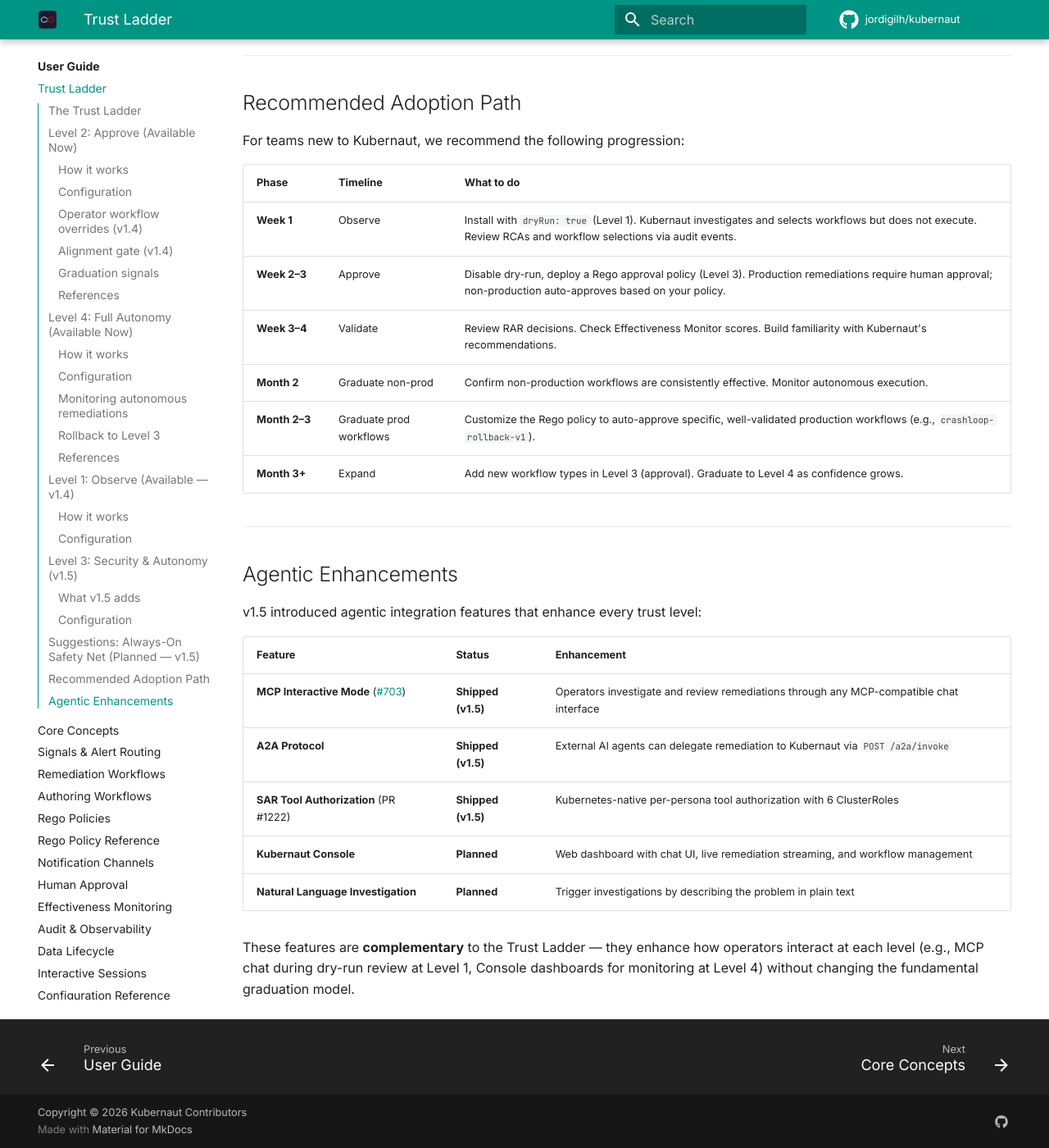
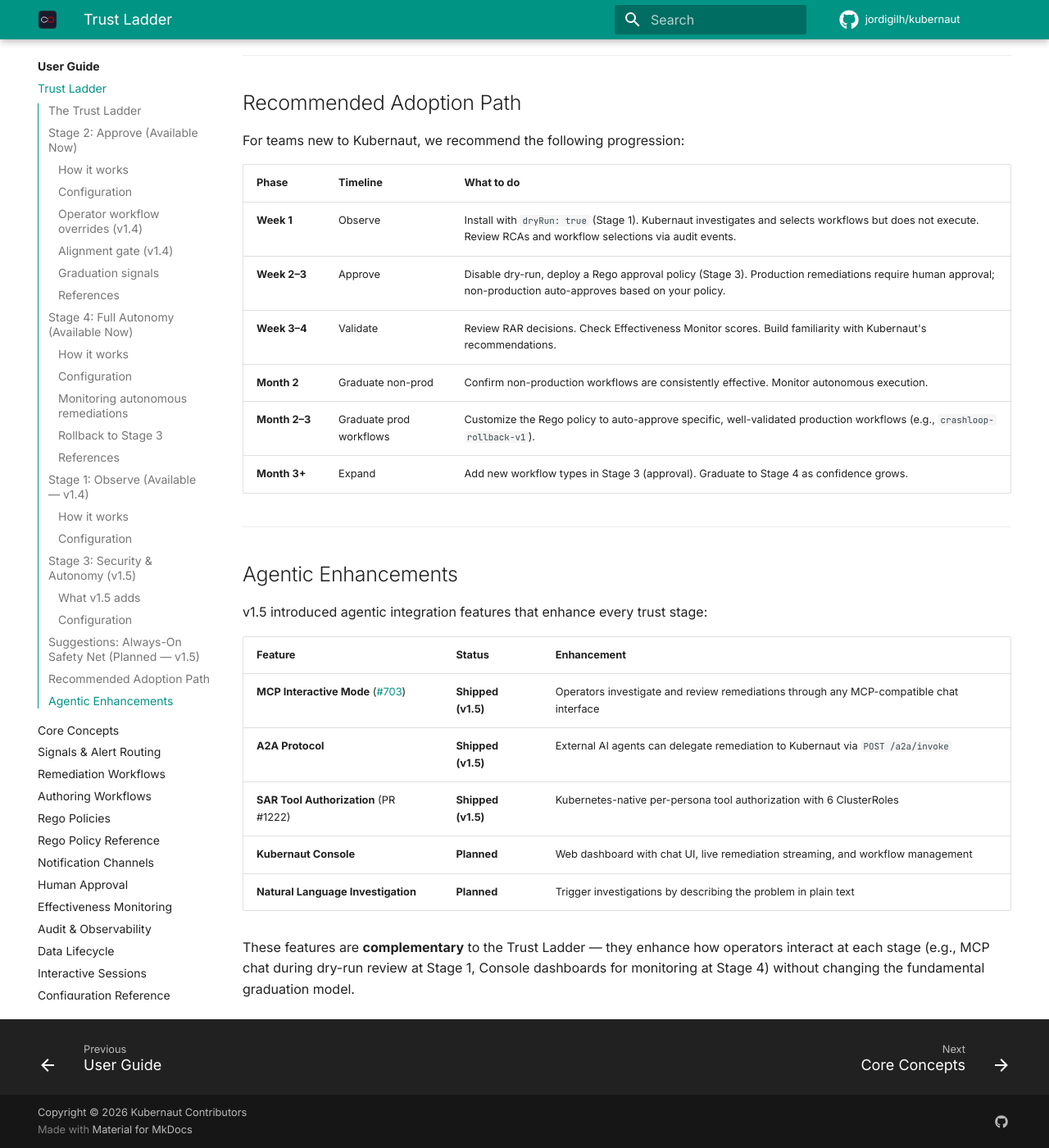
Before and after one commit to jordigilh/kubernaut-docs, an MkDocs documentation site: the page built from docs/user-guide/trust-ladder.md, in a window 1280 px wide and 1400 px high, scrolled down 7244 px. Shown: the whole window at 82% size. Built offline with MkDocs 1.6.1 and Material for MkDocs 9.7.7, drawn with Linux system fonts in a browser that asks for light colours; comment, search, counter and statistics services are not loaded; the version menu is left out; some of the changed text lies outside the part shown.

Commit message:
docs: rename Trust Ladder "Level" to "Stage" to avoid ITIL confusion
"Level 1/2/3/4" reads like ITIL support levels. "Stage" is clearer
for the graduation model and has no overlap with support terminology.

Co-authored-by: Cursor <cursoragent@cursor.com>

````diff
--- a/docs/user-guide/trust-ladder.md
+++ b/docs/user-guide/trust-ladder.md
@@ -1,6 +1,6 @@
 # Building Confidence with Kubernaut
 
-Operators rarely hand full control of cluster remediation to an AI on day one. Kubernaut provides an incremental **Trust Ladder** — a four-level graduation path that lets teams build confidence at their own pace, starting with full human oversight and progressing toward autonomous remediation as trust grows.
+Operators rarely hand full control of cluster remediation to an AI on day one. Kubernaut provides an incremental **Trust Ladder** — a four-stage graduation path that lets teams build confidence at their own pace, starting with full human oversight and progressing toward autonomous remediation as trust grows.
 
 ## The Trust Ladder
 
@@ -32,7 +32,7 @@ Operators rarely hand full control of cluster remediation to an AI on day one. K
   <text x="226" y="216" font-size="9" fill="#64748B">workflow via RAR. Shadow agent</text>
   <text x="226" y="228" font-size="9" fill="#64748B">alignment provides an additional</text>
   <text x="226" y="240" font-size="9" fill="#64748B">safety layer independent of</text>
-  <text x="226" y="252" font-size="9" fill="#64748B">the trust level.</text>
+  <text x="226" y="252" font-size="9" fill="#64748B">the trust stage.</text>
 
   <!-- L3: Security & Autonomy (200px tall) -->
   <rect x="412" y="100" width="186" height="200" rx="6" fill="white" stroke="#E5E7EB"/>
@@ -85,11 +85,11 @@ Operators rarely hand full control of cluster remediation to an AI on day one. K
 
 At every level, operators can connect via **[Interactive MCP Sessions](interactive-sessions.md)** (v1.5) for real-time investigation and workflow selection.
 
-Operators typically start at Level 1 (observe) or Level 2 (approve) and graduate individual workflows or entire namespaces to Level 4 as they gain confidence in Kubernaut's decision-making.
+Operators typically start at Stage 1 (observe) or Stage 2 (approve) and graduate individual workflows or entire namespaces to Stage 4 as they gain confidence in Kubernaut's decision-making.
 
 ---
 
-## Level 2: Approve (Available Now) {: #level-3-approve }
+## Stage 2: Approve (Available Now) {: #stage-2-approve }
 
 At this level, the Rego approval policy determines which remediations require human review. When `require_approval` evaluates to `true`, a **RemediationApprovalRequest (RAR)** is created before execution. The operator reviews Kubernaut's recommendation — the selected workflow, confidence score, root cause analysis, and detected infrastructure labels — and either approves or rejects it.
 
@@ -115,7 +115,7 @@ A typical starter policy requires approval for:
 
 Non-production namespaces with a valid remediation target and high confidence auto-approve.
 
-To **require approval for everything** (strictest Level 3), replace the default policy with:
+To **require approval for everything** (strictest Stage 3), replace the default policy with:
 
 ```rego
 package aianalysis.approval
@@ -138,11 +138,11 @@ When approving a RAR, operators can substitute the AI-selected workflow or adjus
 
 ### Alignment gate (v1.4)
 
-When shadow-agent alignment is enabled, Kubernaut runs a secondary AI evaluation to verify the primary agent's recommendation. If alignment fails, the pipeline creates a **ManualReviewRequired** notification and stops execution — even if the Rego policy would have auto-approved. This provides an additional safety layer independent of the trust level.
+When shadow-agent alignment is enabled, Kubernaut runs a secondary AI evaluation to verify the primary agent's recommendation. If alignment fails, the pipeline creates a **ManualReviewRequired** notification and stops execution — even if the Rego policy would have auto-approved. This provides an additional safety layer independent of the trust stage.
 
 ### Graduation signals
 
-You're ready to graduate a workflow to Level 4 when:
+You're ready to graduate a workflow to Stage 4 when:
 
 - The Effectiveness Monitor consistently scores remediations as successful (`Full` assessment reason with high weighted scores)
 - You've approved the same workflow type multiple times without rejecting
@@ -157,7 +157,7 @@ You're ready to graduate a workflow to Level 4 when:
 
 ---
 
-## Level 4: Full Autonomy (Available Now) {: #level-4-automate }
+## Stage 4: Full Autonomy (Available Now) {: #stage-4-automate }
 
 At this level, matched workflows execute without human intervention. The operator monitors outcomes via notifications and Effectiveness Monitor dashboards.
 
@@ -211,7 +211,7 @@ is_production if {
 
 ### Monitoring autonomous remediations
 
-At Level 4, monitoring replaces manual review:
+At Stage 4, monitoring replaces manual review:
 
 | Signal | What to watch | Where |
 |---|---|---|
@@ -221,9 +221,9 @@ At Level 4, monitoring replaces manual review:
 | **Assessment reasons** | `Expired`, `MetricsTimedOut`, or `Unrecoverable` indicate infrastructure issues | `kubernaut_effectivenessmonitor_assessments_completed_total` |
 | **ManualReviewRequired** | Remediation needs human attention | Notification pipeline (ManualReview NRs) |
 
-### Rollback to Level 3
+### Rollback to Stage 3
 
-To move a workflow (or all workflows) back to Level 3, update the Rego policy to require approval. Changes to the policy ConfigMap take effect on the next remediation cycle — no pod restart required.
+To move a workflow (or all workflows) back to Stage 3, update the Rego policy to require approval. Changes to the policy ConfigMap take effect on the next remediation cycle — no pod restart required.
 
 ### References
 
@@ -233,7 +233,7 @@ To move a workflow (or all workflows) back to Level 3, update the Rego policy to
 
 ---
 
-## Level 1: Observe (Available — v1.4) {: #level-1-observe }
+## Stage 1: Observe (Available — v1.4) {: #stage-1-observe }
 
 At this level, Kubernaut runs the full pipeline through AI Analysis — investigating root cause and selecting a workflow — but **stops before execution**. No `WorkflowExecution`, `RemediationApprovalRequest`, or `EffectivenessAssessment` CRDs are created. The `RemediationRequest` completes with outcome **`DryRun`**.
 
@@ -263,7 +263,7 @@ remediationOrchestrator:
 
 ---
 
-## Level 3: Security & Autonomy (v1.5) {: #level-3-security-autonomy }
+## Stage 3: Security & Autonomy (v1.5) {: #stage-3-security-autonomy }
 
 At this level, organizations layer **SAR-based tool authorization** and **interactive MCP sessions** on top of the existing approval gate, establishing fine-grained control over who can do what and enabling operator-in-the-loop investigation.
 
@@ -298,7 +298,7 @@ See the [Helm values reference](../user-guide/configuration.md#api-frontend-v15)
 !!! note "Not yet available"
     The Suggestions feature depends on [kubernaut#115](https://github.com/jordigilh/kubernaut/issues/115), planned for v1.5.
 
-When no workflow matches an alert — at **any** trust level — Kubernaut will suggest step-by-step remediation actions via an LLM-generated Suggestion RAR. This is orthogonal to the trust ladder and operates as a permanent safety net for unknown scenarios.
+When no workflow matches an alert — at **any** trust stage — Kubernaut will suggest step-by-step remediation actions via an LLM-generated Suggestion RAR. This is orthogonal to the trust ladder and operates as a permanent safety net for unknown scenarios.
 
 **Planned capabilities:**
 
@@ -316,18 +316,18 @@ For teams new to Kubernaut, we recommend the following progression:
 
 | Phase | Timeline | What to do |
 |---|---|---|
-| **Week 1** | Observe | Install with `dryRun: true` (Level 1). Kubernaut investigates and selects workflows but does not execute. Review RCAs and workflow selections via audit events. |
-| **Week 2–3** | Approve | Disable dry-run, deploy a Rego approval policy (Level 3). Production remediations require human approval; non-production auto-approves based on your policy. |
+| **Week 1** | Observe | Install with `dryRun: true` (Stage 1). Kubernaut investigates and selects workflows but does not execute. Review RCAs and workflow selections via audit events. |
+| **Week 2–3** | Approve | Disable dry-run, deploy a Rego approval policy (Stage 3). Production remediations require human approval; non-production auto-approves based on your policy. |
 | **Week 3–4** | Validate | Review RAR decisions. Check Effectiveness Monitor scores. Build familiarity with Kubernaut's recommendations. |
 | **Month 2** | Graduate non-prod | Confirm non-production workflows are consistently effective. Monitor autonomous execution. |
 | **Month 2–3** | Graduate prod workflows | Customize the Rego policy to auto-approve specific, well-validated production workflows (e.g., `crashloop-rollback-v1`). |
-| **Month 3+** | Expand | Add new workflow types in Level 3 (approval). Graduate to Level 4 as confidence grows. |
+| **Month 3+** | Expand | Add new workflow types in Stage 3 (approval). Graduate to Stage 4 as confidence grows. |
 
 ---
 
 ## Agentic Enhancements {: #agentic-enhancements }
 
-v1.5 introduced agentic integration features that enhance every trust level:
+v1.5 introduced agentic integration features that enhance every trust stage:
 
 | Feature | Status | Enhancement |
 |---|---|---|
@@ -337,4 +337,4 @@ v1.5 introduced agentic integration features that enhance every trust level:
 | **Kubernaut Console** | **Planned** | Web dashboard with chat UI, live remediation streaming, and workflow management |
 | **Natural Language Investigation** | **Planned** | Trigger investigations by describing the problem in plain text |
 
-These features are **complementary** to the Trust Ladder — they enhance how operators interact at each level (e.g., MCP chat during dry-run review at Level 1, Console dashboards for monitoring at Level 4) without changing the fundamental graduation model.
+These features are **complementary** to the Trust Ladder — they enhance how operators interact at each stage (e.g., MCP chat during dry-run review at Stage 1, Console dashboards for monitoring at Stage 4) without changing the fundamental graduation model.
````
Also changed, not shown: docs/api-reference/operator-cr.md (+1 -1 lines), docs/whats-next/index.md (+1 -1 lines).
